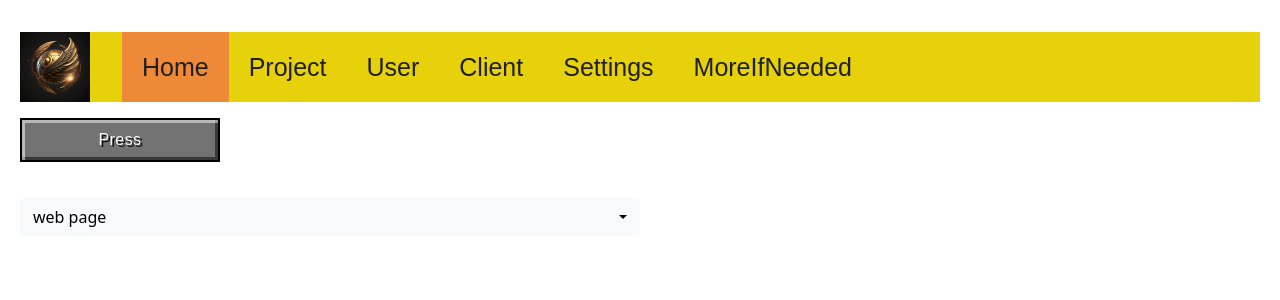
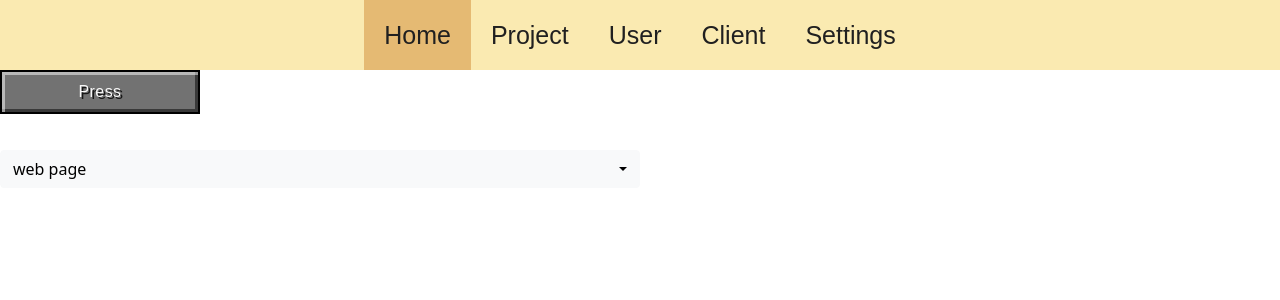
Before and after one commit to adas291/Smauksteliai, a PHP site: page /Home.php in a window 1280 px wide. Shown: the top 300 px of the page. Run offline with PHP 8.4, Linux system fonts and the light colour scheme; some web fonts are replaced.

Commit message:
trying something new

```diff
--- a/Website/Home.php
+++ b/Website/Home.php
@@ -13,17 +13,17 @@
 
 	</head>
 	<body>
-        <nav>
-            <img src="./Images/Logo.png" alt="logo" width="80" height="80">
+        <div class="container-fluid">
+            <div class="container justify-contnet-center">
                     <ul>
                         <li class="current"><a href="Home.php">Home</a></li>
                         <li class="menuButton"><a href="./Project/Project.php">Project</a></li>
                         <li class="menuButton"><a href="./User/User.php">User</a></li>
                         <li class="menuButton"><a href="./Client/Client.php">Client</a></li>
                         <li class="menuButton"><a href="Settings.php">Settings</a></li>
-                <li class="menuButton"><a href="#">MoreIfNeeded</a></li>
                     </ul>
-        </nav>
+            </div>
+        </div>
         <button class="btn-minecraft">Press</button>
         <br><br>
         <div class="select">
--- a/Website/styles.css
+++ b/Website/styles.css
@@ -1,17 +1,18 @@
 :root {
-    --primary-color: #e7d10a;
-    --secondary-color: #ee8937;
-    --background-color: #ffffff;
+    --primary-color: #FAEAB1;
+    --secondary-color: #E5BA73;
+    --background-color: #F7F1E5;
     --text-color: #202020;
 }
 .teach, .stud {
     display: none;
 }
-nav ul {
+ul {
     display:flex;
+    margin: 0 !important;
+    padding: 0 !important;
 }
 body {
-    padding: 20px 20px;
     background-color: var(--background-color);
 }
 form {
@@ -27,12 +28,6 @@
     border: 1px solid black;
     padding: 5px 5px;
 }
-nav {
-    width: 100%;
-    margin: 1% 0;
-    /* height: 50vh; */
-    background-color: var(--primary-color);
-}
 .current {
     background-color: var(--secondary-color);
 }
@@ -41,14 +36,14 @@
     width: 70px;
     height: 70px;
 }
-nav ul li {
+ul li {
     list-style: none;
     float: left;
     /* display: inline-block; */
     line-height: 70px;
 }
 
-nav ul li a {
+ul li a {
     display: block;
     text-decoration: none;
     font-size: 25px;
@@ -128,3 +123,14 @@
   .btn-minecraft:hover {
     background: rgba(115, 107, 221, 1);
   }
+  .container {
+    padding: 0 !important;
+    width:fit-content !important;
+    background-color: var(--primary-color);
+  }
+  .container-fluid {
+    background-color: var(--primary-color);
+  }
+  nav {
+    background-color: var(--background-color);
+  }
```
Lines whose indentation alone changed are shown as unchanged.
